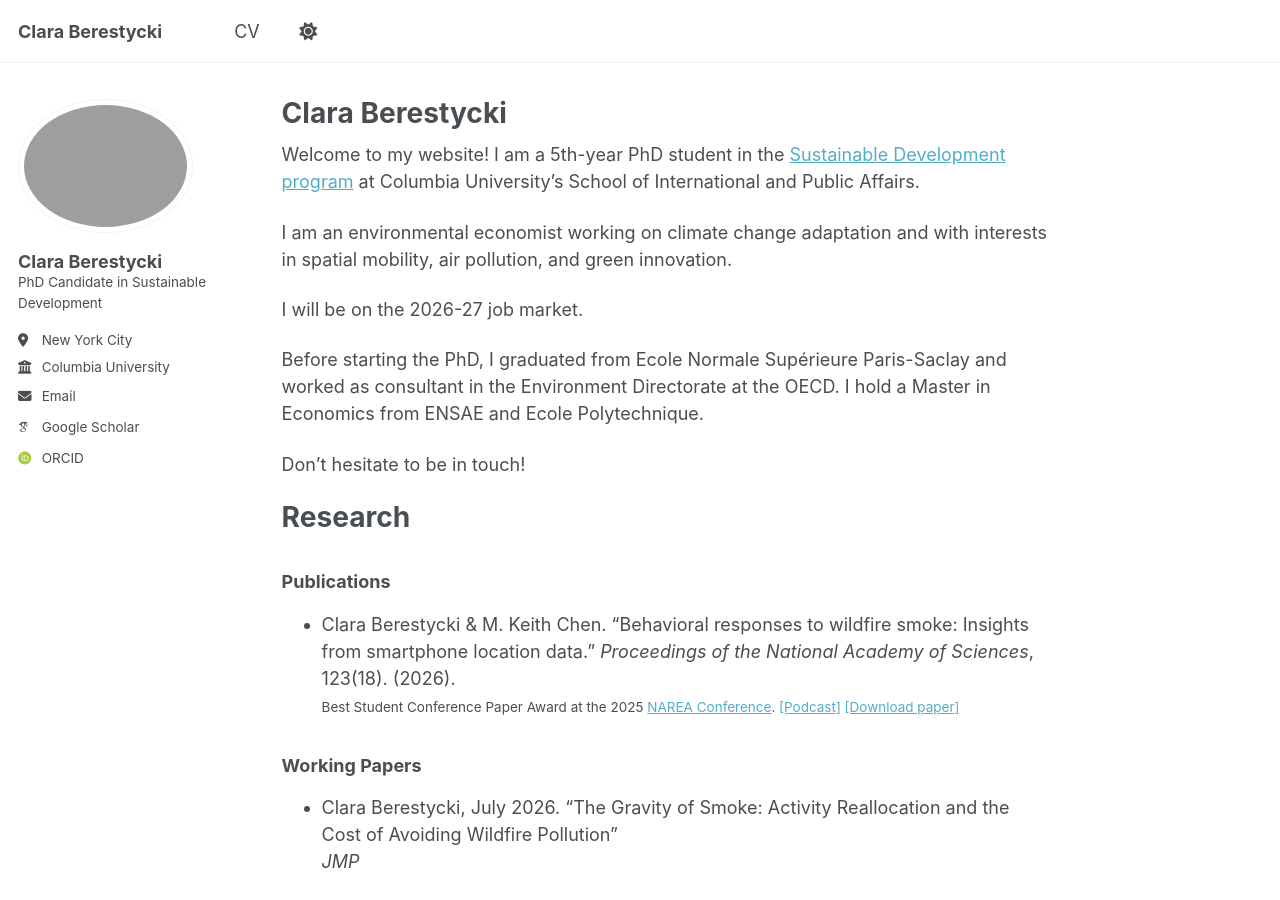
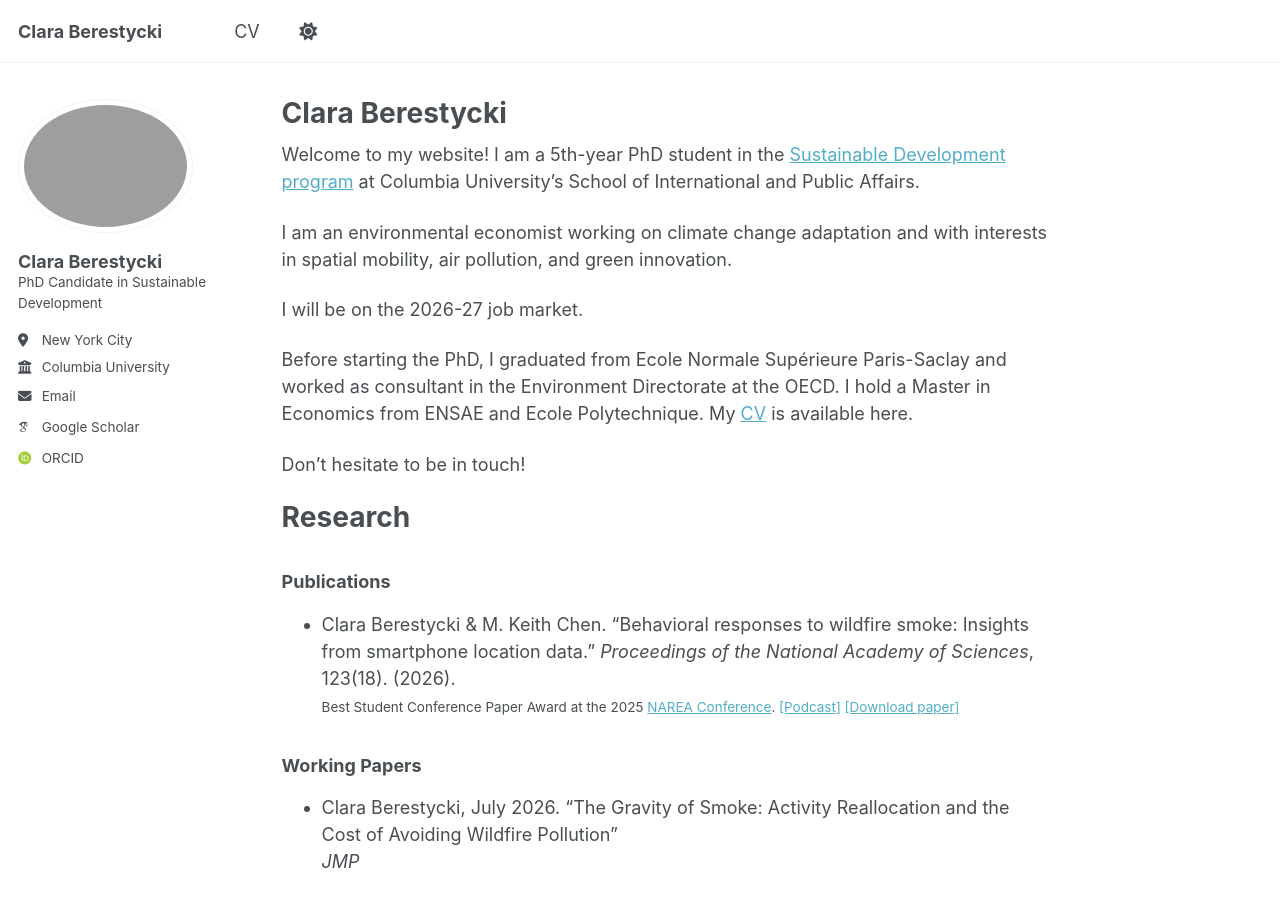
Before and after one commit to claraberes/claraberes.github.io, a Jekyll site: the page built from _pages/about.md, in a window 1280 px wide and 900 px high. Built offline with Jekyll 4.4.1, drawn with Linux system fonts in a browser that asks for light colours; some web fonts are replaced.

Commit message:
Update about.md to include CV link
Added a link to the CV in the about page.

```diff
--- a/_pages/about.md
+++ b/_pages/about.md
@@ -13,7 +13,7 @@ I am an environmental economist working on climate change adaptation and with in
 
 I will be on the 2026-27 job market.
 
-Before starting the PhD, I graduated from Ecole Normale Supérieure Paris-Saclay and worked as consultant in the Environment Directorate at the OECD. I hold a Master in Economics from ENSAE and Ecole Polytechnique.
+Before starting the PhD, I graduated from Ecole Normale Supérieure Paris-Saclay and worked as consultant in the Environment Directorate at the OECD. I hold a Master in Economics from ENSAE and Ecole Polytechnique. My <a href="/files/cv_clara_berestycki.pdf" target="_blank">CV</a> is available here.
 
 Don't hesitate to be in touch!
 
```
